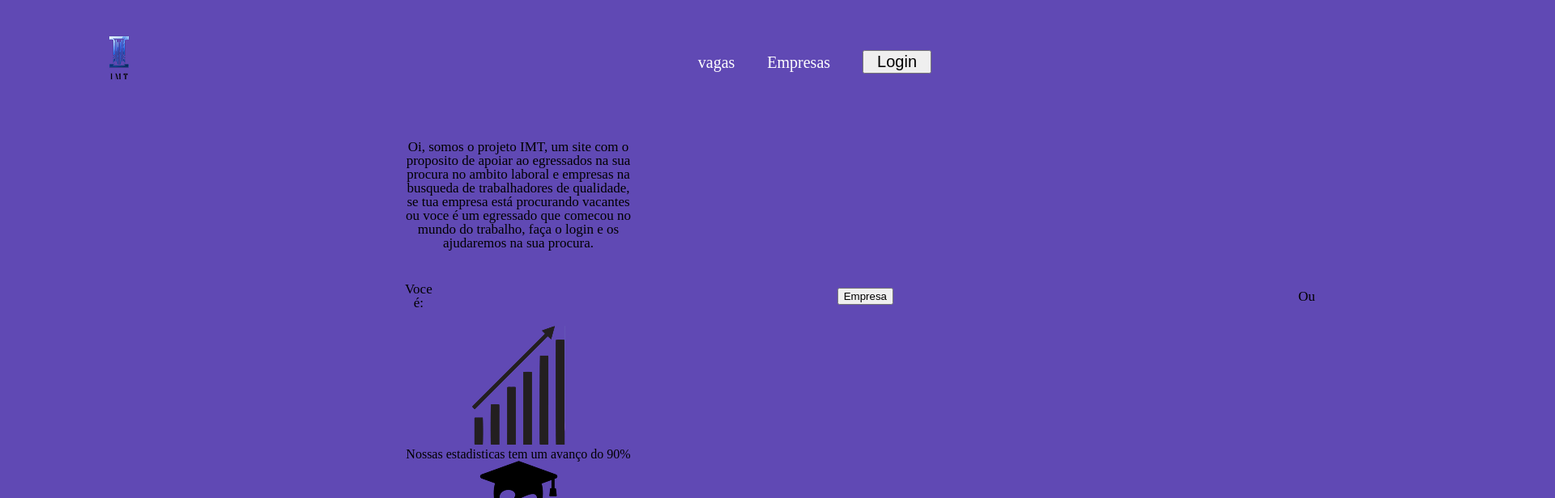
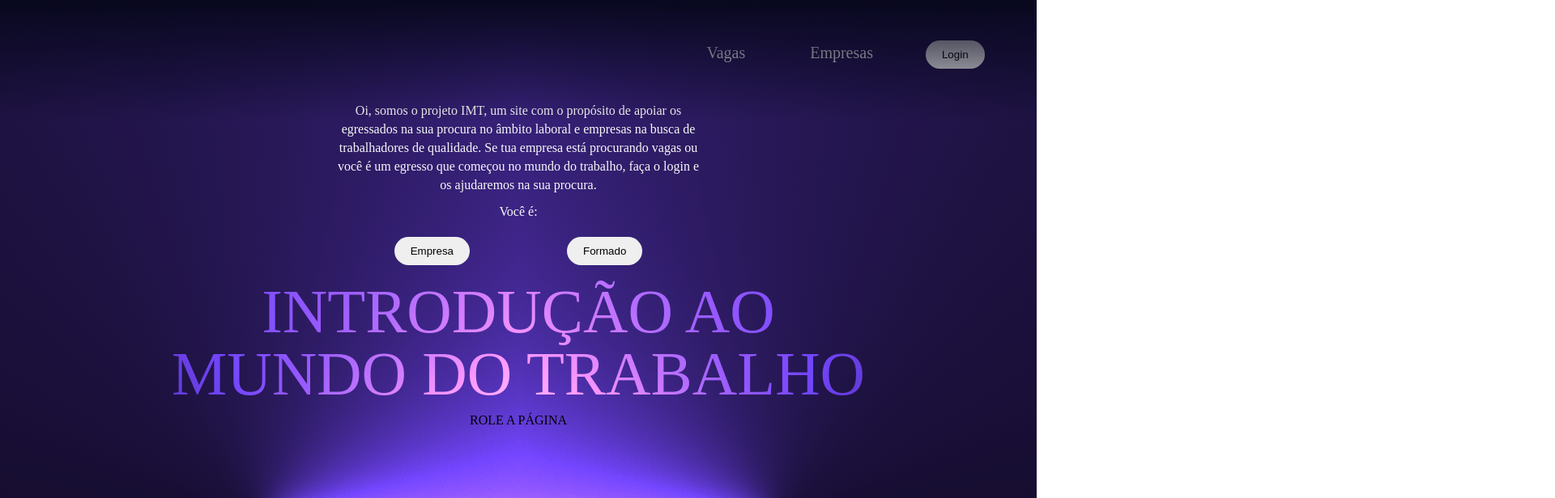
Before and after one commit to Hackaton-IMT-2025/Front, a Vue app: page / in a window 1280 px wide. Shown: the top 616 px of the page at 81% size, 1920 px wide, since content can reach past the window. Built offline with nearby package versions, Linux system fonts and the light colour scheme.

Commit message:
mainpage

```diff
--- a/src/App.vue
+++ b/src/App.vue
@@ -1,175 +1,138 @@
 <script setup>
-
 </script>
 
 <template>
-  <main>
-    <header>
-      <nav>
-        <img src="../public/imagens/Captura de tela de 2025-07-04 13-40-50-Photoroom 1.png "
-          alt="tela de 2025-07-04 13-40-50-Photoroom.png">
-      </nav>
-      <ul>
-        <li>
+  <!--fundo do site-->
+  <div class="background">
+    <div class="degrade-top"></div>
+
+    <div class="lado-esquerdo"></div>
+    <div class="lado-direito"></div>
+    <main class="mainpage">
+      <section class="hero">
+        <!-- Menu -->
+        <div class="nav">
+          <a href="#">Vagas</a>
+          <a href="#">Empresas</a>
+          <button>Login</button>
+        </div>
+
+        <!-- Texto principal -->
+        <div class="intro-text">
           <p>
-            <a href="#">vagas</a>
+            Oi, somos o projeto IMT, um site com o propósito de apoiar os egressados na sua procura
+            no âmbito laboral e empresas na busca de trabalhadores de qualidade. Se tua empresa está
+            procurando vagas ou você é um egresso que começou no mundo do trabalho, faça o login e
+            os ajudaremos na sua procura.
           </p>
-        </li>
-        <li>
-          <a href="#">Empresas</a>
-        </li>
-        <li>
-          <button>
-            <p class="login">
-              <a href="#">Login</a>
-            </p>
-          </button>
-        </li>
-      </ul>
-    </header>
-    <section class="introducao">
-      <p>
-        Oi, somos o projeto IMT, um site com o proposito de apoiar ao egressados na sua procura no ambito laboral e
-        empresas na busqueda de trabalhadores de qualidade, se tua empresa está procurando vacantes ou voce é um
-        egressado que comecou no mundo do trabalho, faça o login e os ajudaremos na sua procura.
-      </p>
-      <div>
-      <p>
-        Voce é:
-      </p>
-      <button>
-          Empresa
-      </button>
-      <p>
-        Ou
-      </p>
-      <button>
-        Formado
-      </button>
-      </div>
-    </section>
-    <section>
-      <ul>
-        <li>
-          <img src="../public/imagens/image 1(2).png" alt="image 1(1).png">
-          <p>
-            Nossas estadisticas tem um avanço do 90%
-          </p>
-        </li>
-        <li>
-          <img src="../public/imagens/image 2(1).png" alt="image 2.png">
-          <p>
-            O 89% dos nossos graduados recebem propostas de trabalho cada semana
-          </p>
-        </li>
-        <li>
-          <img src="../public/imagens/image 3(1).png" alt="image 3.png">
-          <p>
-            O 94% das nossas empresas amigas se sentem satisfeitas com nossos graduados
-          </p>
-        </li>
-      </ul>
-    </section>
-    <section>
-      <p>
-        No nosso site, a segurança dos seus dados pessoais é nossa prioridade. Utilizamos tecnologia de ponta para
-        proteger suas informações contra acessos não autorizados. Cada passo é cuidadosamente monitorado, garantindo que
-        sua privacidade seja sempre respeitada. Confie em nós para proporcionar uma experiência online segura e
-        tranquila. Aqui, seu bem-estar digital é o nosso compromisso!
-      </p>
-      <img src="../public/imagens/image 4(1).png" alt="image 4.png">
-    </section>
-    <section>
-      <img src="../public/imagens/image 5(1).png" alt="image 5.png">
-      <p>
-        Conectar-se com pessoas que podem ajudar é vital no ambiente laboral. Cada relacionamento é uma oportunidade de
-        aprendizado e crescimento. Ao cultivar redes, você não só expande seu conhecimento, mas também encontra apoio e
-        inspiração para alcançar seus objetivos profissionais.
-      </p>
-      <p>
-        Para alcançar o sucesso profissional, é essencial adquirir habilidades específicas por meio de educação contínua
-        e capacitação. Dominar conhecimentos técnicos e desenvolver competências interpessoais são passos fundamentais
-        para conquistar um posto de destaque no mercado de trabalho.
-      </p>
-      <img src="../public/imagens/image 6(1).png" alt="image 6.png">
-    </section>
-  </main>
-  <footer>
-    <img src="../public/imagens/Captura de tela de 2025-07-04 13-40-50-Photoroom 1.png"
-      alt="Captura de tela de 2025-07-04 13-40-50-Photoroom.png">
-    <ul>
-      <li>
-        <p>
-          geral
-        </p>
-      </li>
-      <li>
-        <p>
-          login
-        </p>
-      </li>
-      <li>
-        <p>
-          Empresas
-        </p>
-      </li>
-      <li>
-        <p>
-          Vagas
-        </p>
-      </li>
-    </ul>
-    <ul>
-      <li>
-        <svg xmlns="http://www.w3.org/2000/svg" viewBox="0 0 512 512">Font Awesome Free 6.7.2 by @fontawesome - https://fontawesome.com License - https://fontawesome.com/license/free Copyright 2025 Fonticons, Inc.<path d="M389.2 48h70.6L305.6 224.2 487 464H345L233.7 318.6 106.5 464H35.8L200.7 275.5 26.8 48H172.4L272.9 180.9 389.2 48zM364.4 421.8h39.1L151.1 88h-42L364.4 421.8z"/></svg>
-      </li>
-      <li>
-        <svg xmlns="http://www.w3.org/2000/svg" viewBox="0 0 512 512">Font Awesome Free 6.7.2 by @fontawesome - https://fontawesome.com License - https://fontawesome.com/license/free Copyright 2025 Fonticons, Inc.<path d="M512 256C512 114.6 397.4 0 256 0S0 114.6 0 256C0 376 82.7 476.8 194.2 504.5V334.2H141.4V256h52.8V222.3c0-87.1 39.4-127.5 125-127.5c16.2 0 44.2 3.2 55.7 6.4V172c-6-.6-16.5-1-29.6-1c-42 0-58.2 15.9-58.2 57.2V256h83.6l-14.4 78.2H287V510.1C413.8 494.8 512 386.9 512 256h0z"/></svg>
-      </li>
-      <li>
-        <svg xmlns="http://www.w3.org/2000/svg" viewBox="0 0 448 512">Font Awesome Free 6.7.2 by @fontawesome - https://fontawesome.com License - https://fontawesome.com/license/free Copyright 2025 Fonticons, Inc.<path d="M224.1 141c-63.6 0-114.9 51.3-114.9 114.9s51.3 114.9 114.9 114.9S339 319.5 339 255.9 287.7 141 224.1 141zm0 189.6c-41.1 0-74.7-33.5-74.7-74.7s33.5-74.7 74.7-74.7 74.7 33.5 74.7 74.7-33.6 74.7-74.7 74.7zm146.4-194.3c0 14.9-12 26.8-26.8 26.8-14.9 0-26.8-12-26.8-26.8s12-26.8 26.8-26.8 26.8 12 26.8 26.8zm76.1 27.2c-1.7-35.9-9.9-67.7-36.2-93.9-26.2-26.2-58-34.4-93.9-36.2-37-2.1-147.9-2.1-184.9 0-35.8 1.7-67.6 9.9-93.9 36.1s-34.4 58-36.2 93.9c-2.1 37-2.1 147.9 0 184.9 1.7 35.9 9.9 67.7 36.2 93.9s58 34.4 93.9 36.2c37 2.1 147.9 2.1 184.9 0 35.9-1.7 67.7-9.9 93.9-36.2 26.2-26.2 34.4-58 36.2-93.9 2.1-37 2.1-147.8 0-184.8zM398.8 388c-7.8 19.6-22.9 34.7-42.6 42.6-29.5 11.7-99.5 9-132.1 9s-102.7 2.6-132.1-9c-19.6-7.8-34.7-22.9-42.6-42.6-11.7-29.5-9-99.5-9-132.1s-2.6-102.7 9-132.1c7.8-19.6 22.9-34.7 42.6-42.6 29.5-11.7 99.5-9 132.1-9s102.7-2.6 132.1 9c19.6 7.8 34.7 22.9 42.6 42.6 11.7 29.5 9 99.5 9 132.1s2.7 102.7-9 132.1z"/></svg>
-      </li>
-    </ul>
-    <p>&copy;2025 Copyright</p>
-  </footer>
+          <p class="voce">Você é:</p>
+        </div>
+
+        <!-- Botões -->
+        <div class="botoes-opcao">
+          <button>Empresa</button>
+          <button>Formado</button>
+        </div>
+
+        <!-- Título -->
+        <h1>
+          INTRODUÇÃO AO<br />
+          MUNDO DO TRABALHO
+        </h1>
+
+        <!-- Seta -->
+        <div class="scroll-down">ROLE A PÁGINA</div>
+      </section>
+    </main>
+
+    <div class="degrade-bottom"></div>
+  </div>
 </template>
 
 
 <style scoped>
-
-header{
+/*==============================================
+                  background
+===============================================*/
+.background {
+  background: #05030b;
   display: flex;
-  justify-content: space-between;
-  margin:30px 110px 30px 100px;
-
-}header ul{
-  display: flex;
-  align-items: center;
-
-}header ul li{
-  padding: 0px 20px ;
-
-}header ul li a{
- text-decoration: none;
- color: #fff;
- font-size: 20px;
-}header ul li p.login a{
-  color: black;
-  padding: 10px;
-  border-radius: 80%;
+  height: 100vh;
+  width: 100%;
 }
-/*=====================================
-               introdução
-======================================*/
-section.introducao p{
-  align-self: center;
-  text-align: center;
-  padding: 20px 500px;
-  font-size: 17px;
-}section.introducao div{
-   display: flex;
-   align-items: center;
+.degrade-top,
+.degrade-bottom {
+  position: absolute;
+  left: 0;
+  width: 100%;
+  height: 150px;
+  z-index: 5;
+  pointer-events: none;
 }
 
+.degrade-top {
+  top: 0;
+  background: linear-gradient(to bottom, #08081E, rgba(8, 8, 30, 0));
+}
 
+.degrade-bottom {
+  bottom: 0;
+  background: linear-gradient(to top, #08081E, rgba(8, 8, 30, 0));
+}
+
+.lado-esquerdo {
+  width: 50%;
+  background: conic-gradient(from 90deg at 50% 80%, #0c0c0c 0deg, #B1B1B1 110deg, #f8f8f8 360deg);
+  mix-blend-mode: color-dodge;
+  height: 100%;
+}
+
+.lado-direito {
+  width: 50%;
+  background: conic-gradient(from 90deg at 50% 80%, #0c0c0c 0deg, #B1B1B1 110deg, #f8f8f8 360deg);
+  mix-blend-mode: color-dodge;
+  height: 100%;
+  transform: scaleX(-1);
+}
+/*======================================
+                mainpage
+=======================================*/
+.mainpage {
+  position: absolute;
+  align-content: center;
+  align-items: center;
+}.hero{
+  align-items: center;
+  text-align:center ;
+}.nav{
+margin: 50px 0px 0px 60vw;
+align-content: start;
+
+}a{
+ color: white;
+ font-size: 20px;
+ text-decoration: none;
+ padding: 0px 40px;
+ color-interpolation-filters: sRGB;
+
+}p{
+  color: #f8f8f8;
+  margin: 40px 32vw 0px 32vw;
+  line-height: 23px;
+}button{
+  padding: 10px 20px;
+  border-radius: 20px;
+  border-style: none;
+  margin: 0px 0px 0px 25px;
+}.botoes-opcao button{
+  margin: 10px 60px;
+}h1{
+  font-size: 6vw;
+  color: #b1b1b1;
+  mix-blend-mode: color-dodge;
+  margin: 10px;
+
+}.voce{
+  margin: 10px;
+}
 </style>
--- a/src/assets/main.css
+++ b/src/assets/main.css
@@ -43,7 +43,5 @@ table {
 }
 
 body{
-   background: #210097b6;
-   align-items: center;
-   text-align: center;
+
 }
```
